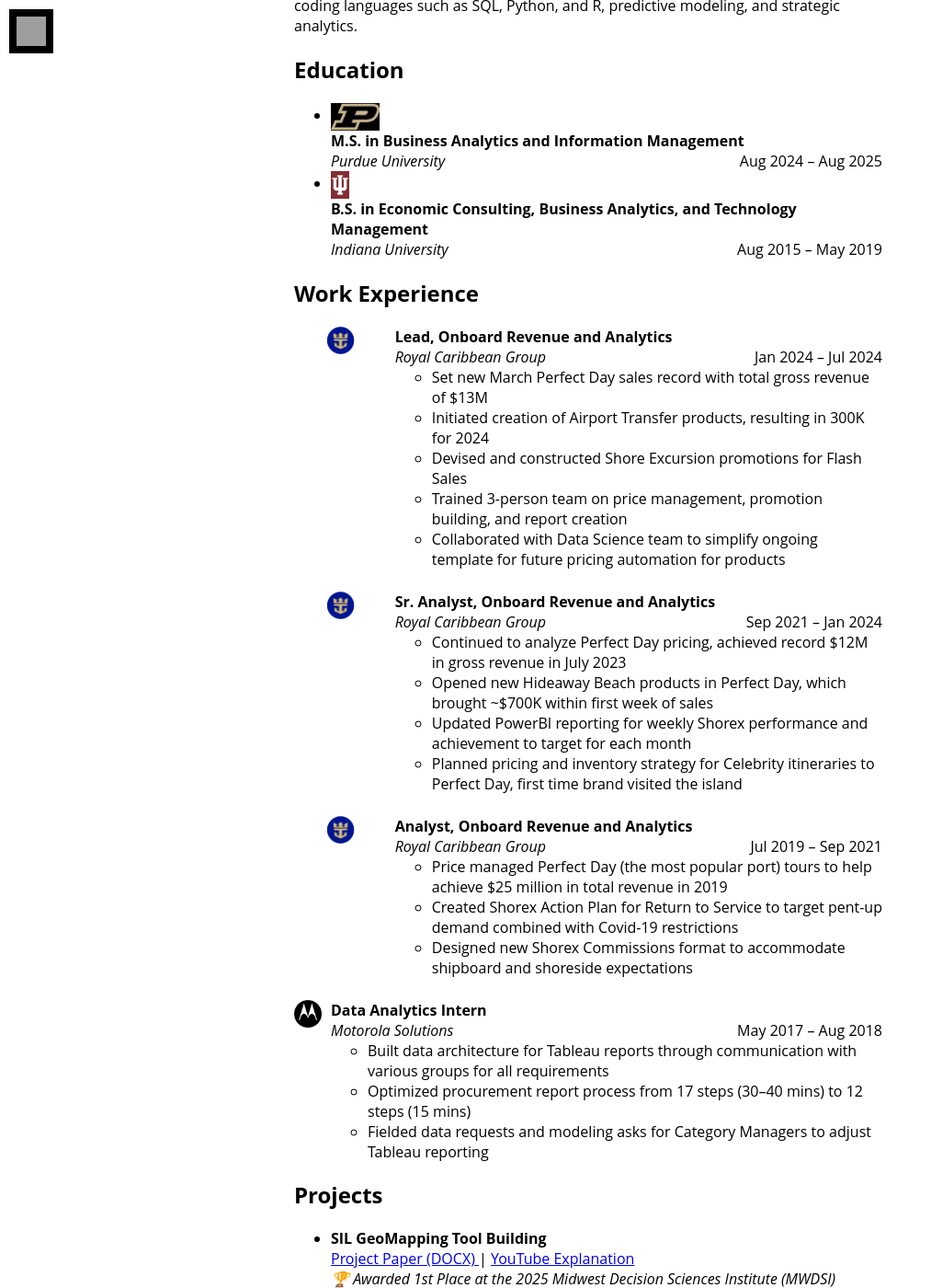
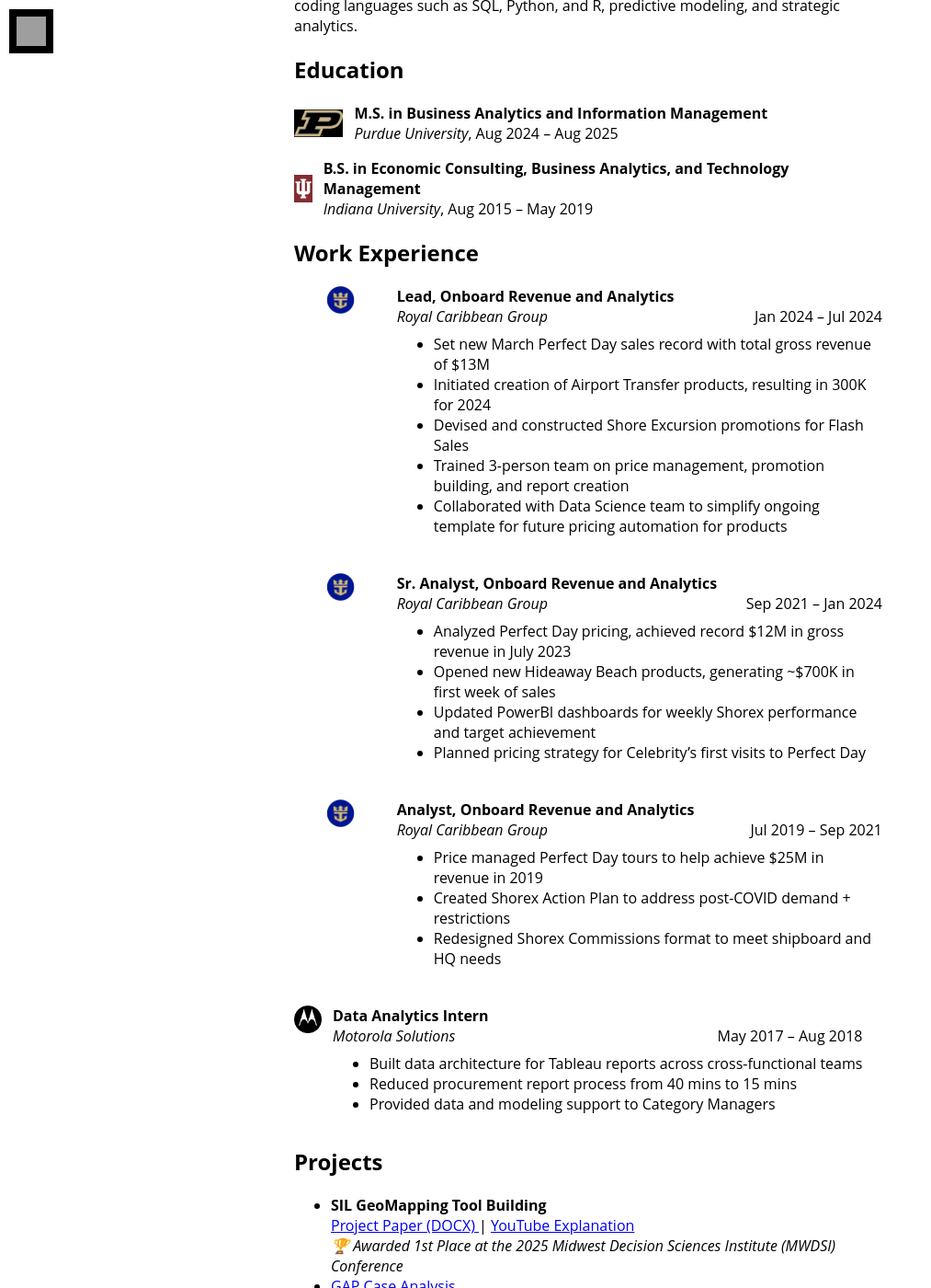
Before and after one commit to AmyFischbach/AmyFischbach.github.io, a Jekyll site: the page built from index.html, in a window 1280 px wide and 1400 px high, scrolled down 813 px. Shown: the whole window at 92% size, without its empty margins (0-1013 px from the left). Built offline with Jekyll 4.4.1, drawn with Linux system fonts in a browser that asks for light colours; nearby versions of some CDN libraries; some web fonts are replaced; the list of posts is cut into pages by our own code; grey boxes are pictures that could not be loaded.

Commit message:
Update index.html

```diff
--- a/index.html
+++ b/index.html
@@ -36,43 +36,35 @@
 
  <section>
   <h2>Education</h2>
-    <ul>
-      <li>
-        <img src="/assets/logos/purdue.png" alt="Purdue University" style="height: 30px; vertical-align: middle; margin-right: 8px;">
+  <div style="display: flex; align-items: center; gap: 12px; margin-bottom: 1rem;">
+    <img src="/assets/logos/purdue.png" alt="Purdue University" style="height: 30px;">
     <div>
       <strong>M.S. in Business Analytics and Information Management</strong><br>
-        <span style="display: flex; justify-content: space-between; width: 100%;">
-          <em>Purdue University</em>
-          <span>Aug 2024 – Aug 2025</span>
-        </span>
+      <em>Purdue University</em>, Aug 2024 – Aug 2025
     </div>
-      </li>
-      <li>
-        <img src="/assets/logos/iu.jpg" alt="Indiana University" style="height: 30px; vertical-align: middle; margin-right: 8px;">
+  </div>
+
+  <div style="display: flex; align-items: center; gap: 12px; margin-bottom: 1rem;">
+    <img src="/assets/logos/iu.jpg" alt="Indiana University" style="height: 30px;">
     <div>
       <strong>B.S. in Economic Consulting, Business Analytics, and Technology Management</strong><br>
-        <span style="display: flex; justify-content: space-between; width: 100%;">
-          <em>Indiana University</em>
-          <span>Aug 2015 – May 2019</span>
-        </span>
+      <em>Indiana University</em>, Aug 2015 – May 2019
     </div>
-      </li>
-    </ul>
+  </div>
 </section>
+
 
   <section>
   <h2>Work Experience</h2>
-  <ul style="list-style: none; padding: 0;">
 
-    <li style="display: flex; align-items: flex-start; gap: 10px; margin-bottom: 1.5rem;">
+  <div style="display: flex; align-items: flex-start; gap: 12px; margin-bottom: 1.5rem;">
     <img src="/assets/logos/royalcaribbean.png" alt="Royal Caribbean" style="height: 30px;">
     <div>
       <strong>Lead, Onboard Revenue and Analytics</strong><br>
       <span style="display: flex; justify-content: space-between; width: 100%;">
-          <em>Royal Caribbean Group</em>
-          <span>Jan 2024 – Jul 2024</span>
+        <em>Royal Caribbean Group</em><span>Jan 2024 – Jul 2024</span>
       </span>
-        <ul>
+      <ul style="margin-top: 0.5rem;">
         <li>Set new March Perfect Day sales record with total gross revenue of $13M</li>
         <li>Initiated creation of Airport Transfer products, resulting in 300K for 2024</li>
         <li>Devised and constructed Shore Excursion promotions for Flash Sales</li>
@@ -80,59 +72,56 @@
         <li>Collaborated with Data Science team to simplify ongoing template for future pricing automation for products</li>
       </ul>
     </div>
-    </li>
+  </div>
 
-    <li style="display: flex; align-items: flex-start; gap: 10px; margin-bottom: 1.5rem;">
+  <div style="display: flex; align-items: flex-start; gap: 12px; margin-bottom: 1.5rem;">
     <img src="/assets/logos/royalcaribbean.png" alt="Royal Caribbean" style="height: 30px;">
     <div>
       <strong>Sr. Analyst, Onboard Revenue and Analytics</strong><br>
       <span style="display: flex; justify-content: space-between; width: 100%;">
-          <em>Royal Caribbean Group</em>
-          <span>Sep 2021 – Jan 2024</span>
+        <em>Royal Caribbean Group</em><span>Sep 2021 – Jan 2024</span>
       </span>
-        <ul>
-          <li>Continued to analyze Perfect Day pricing, achieved record $12M in gross revenue in July 2023</li>
-          <li>Opened new Hideaway Beach products in Perfect Day, which brought ~$700K within first week of sales</li>
-          <li>Updated PowerBI reporting for weekly Shorex performance and achievement to target for each month</li>
-          <li>Planned pricing and inventory strategy for Celebrity itineraries to Perfect Day, first time brand visited the island</li>
+      <ul style="margin-top: 0.5rem;">
+        <li>Analyzed Perfect Day pricing, achieved record $12M in gross revenue in July 2023</li>
+        <li>Opened new Hideaway Beach products, generating ~$700K in first week of sales</li>
+        <li>Updated PowerBI dashboards for weekly Shorex performance and target achievement</li>
+        <li>Planned pricing strategy for Celebrity’s first visits to Perfect Day</li>
       </ul>
     </div>
-    </li>
+  </div>
 
-    <li style="display: flex; align-items: flex-start; gap: 10px; margin-bottom: 1.5rem;">
+  <div style="display: flex; align-items: flex-start; gap: 12px; margin-bottom: 1.5rem;">
     <img src="/assets/logos/royalcaribbean.png" alt="Royal Caribbean" style="height: 30px;">
     <div>
       <strong>Analyst, Onboard Revenue and Analytics</strong><br>
       <span style="display: flex; justify-content: space-between; width: 100%;">
-          <em>Royal Caribbean Group</em>
-          <span>Jul 2019 – Sep 2021</span>
+        <em>Royal Caribbean Group</em><span>Jul 2019 – Sep 2021</span>
       </span>
-        <ul>
-          <li>Price managed Perfect Day (the most popular port) tours to help achieve $25 million in total revenue in 2019</li>
-          <li>Created Shorex Action Plan for Return to Service to target pent-up demand combined with Covid-19 restrictions</li>
-          <li>Designed new Shorex Commissions format to accommodate shipboard and shoreside expectations</li>
+      <ul style="margin-top: 0.5rem;">
+        <li>Price managed Perfect Day tours to help achieve $25M in revenue in 2019</li>
+        <li>Created Shorex Action Plan to address post-COVID demand + restrictions</li>
+        <li>Redesigned Shorex Commissions format to meet shipboard and HQ needs</li>
       </ul>
     </div>
-    </li>
+  </div>
 
-    <li style="display: flex; align-items: flex-start; gap: 10px;">
+  <div style="display: flex; align-items: flex-start; gap: 12px;">
     <img src="/assets/logos/motorola.jpg" alt="Motorola Solutions" style="height: 30px;">
     <div>
       <strong>Data Analytics Intern</strong><br>
       <span style="display: flex; justify-content: space-between; width: 100%;">
-          <em>Motorola Solutions</em>
-          <span>May 2017 – Aug 2018</span>
+        <em>Motorola Solutions</em><span>May 2017 – Aug 2018</span>
       </span>
-        <ul>
-          <li>Built data architecture for Tableau reports through communication with various groups for all requirements</li>
-          <li>Optimized procurement report process from 17 steps (30–40 mins) to 12 steps (15 mins)</li>
-          <li>Fielded data requests and modeling asks for Category Managers to adjust Tableau reporting</li>
+      <ul style="margin-top: 0.5rem;">
+        <li>Built data architecture for Tableau reports across cross-functional teams</li>
+        <li>Reduced procurement report process from 40 mins to 15 mins</li>
+        <li>Provided data and modeling support to Category Managers</li>
       </ul>
     </div>
-    </li>
+  </div>
 
-  </ul>
 </section>
+
 
 
   <section>
```
Lines whose indentation alone changed are shown as unchanged.
